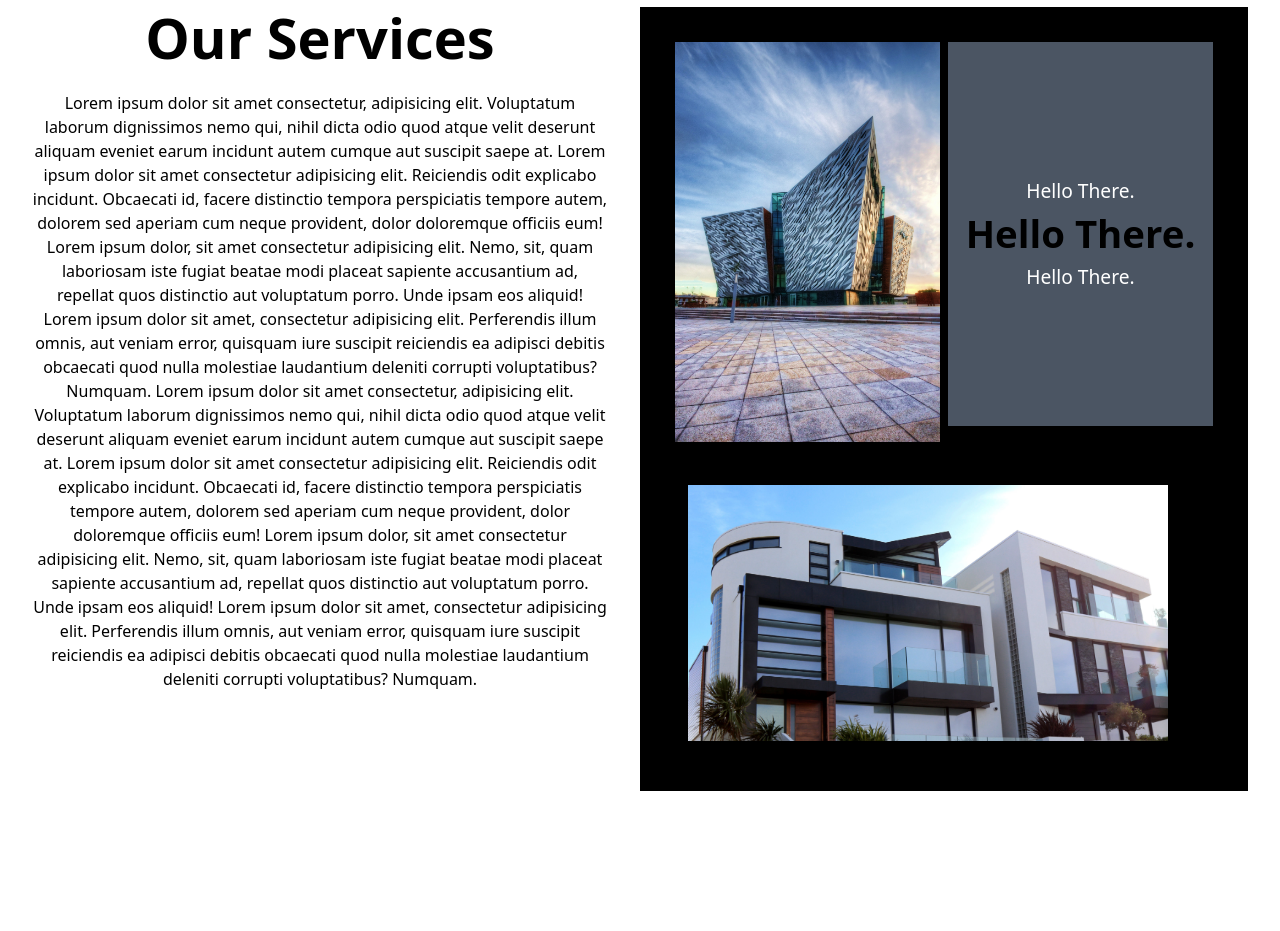
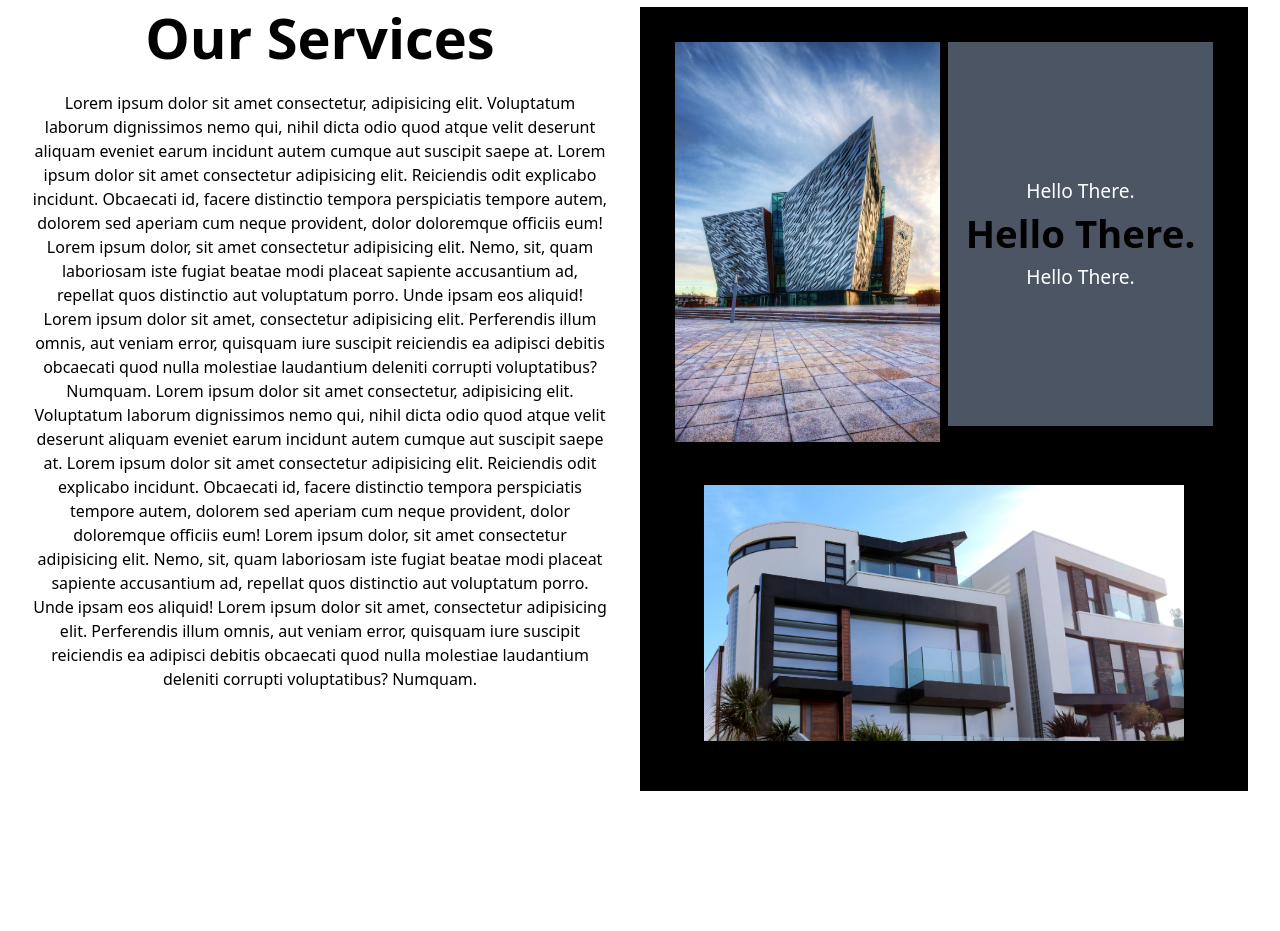
Before and after one commit to jakemerlin1133/architect2, a PHP site: page / in a window 1280 px wide. Shown: the part 669-1600 px from the top of the page. Run offline with PHP 8.4, Linux system fonts and the light colour scheme; some libraries are stand-ins or nearby versions.

Commit message:
code changed

```diff
--- a/index.php
+++ b/index.php
@@ -137,7 +137,7 @@
             </div>
 
 
-                <div class="mx-auto text-center pr-[2rem]">
+                <div class="mx-auto text-center px-[1.5rem]">
                     <div class="pt-[3vh]">
                         <img class="inline-block .... max-[425px]:h-[11rem] .... min-[426px]:h-[16rem] min-[426px]:w-[30rem] object-cover transform transition-all duration-300 min-[1024px]:hover:scale-110 min-[1024px]:hover:h-[17rem] hover:w-[31rem]" src="Architect_files/images/best.jpg">
                     </div>
```
